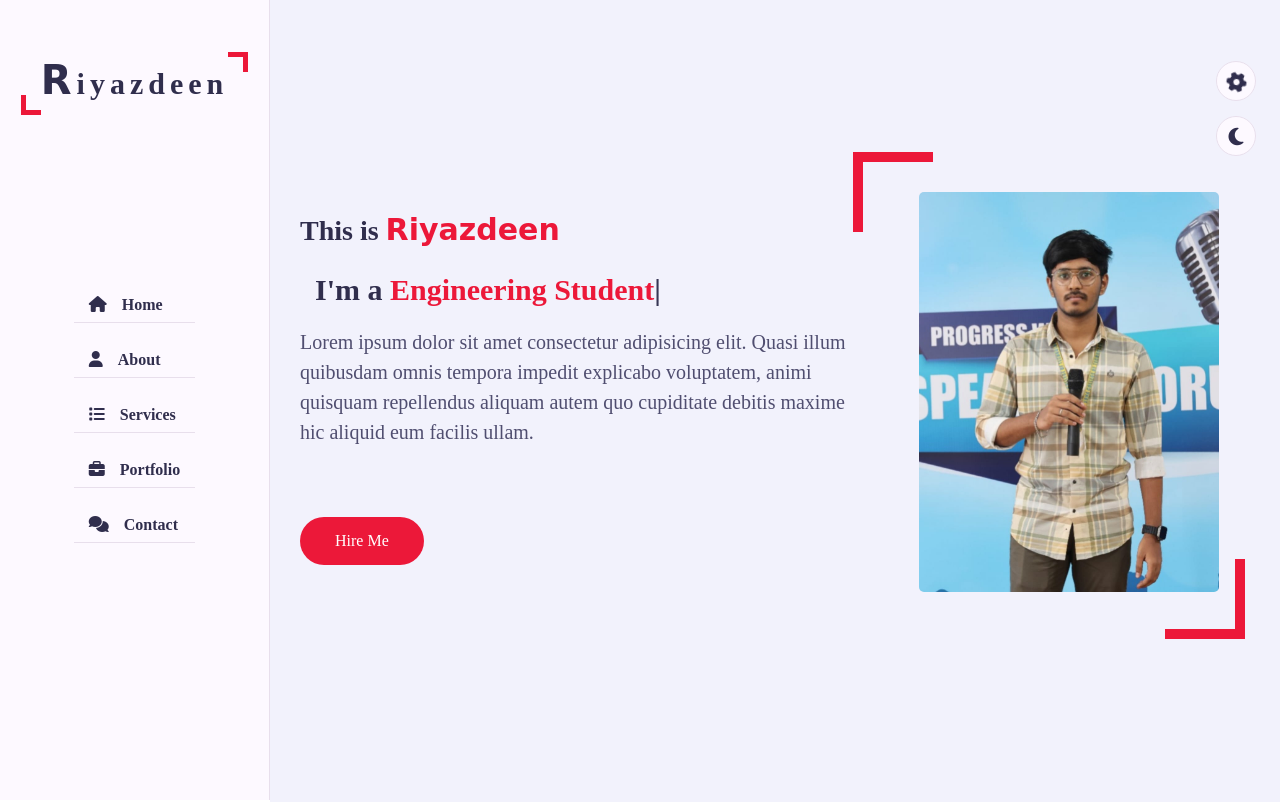
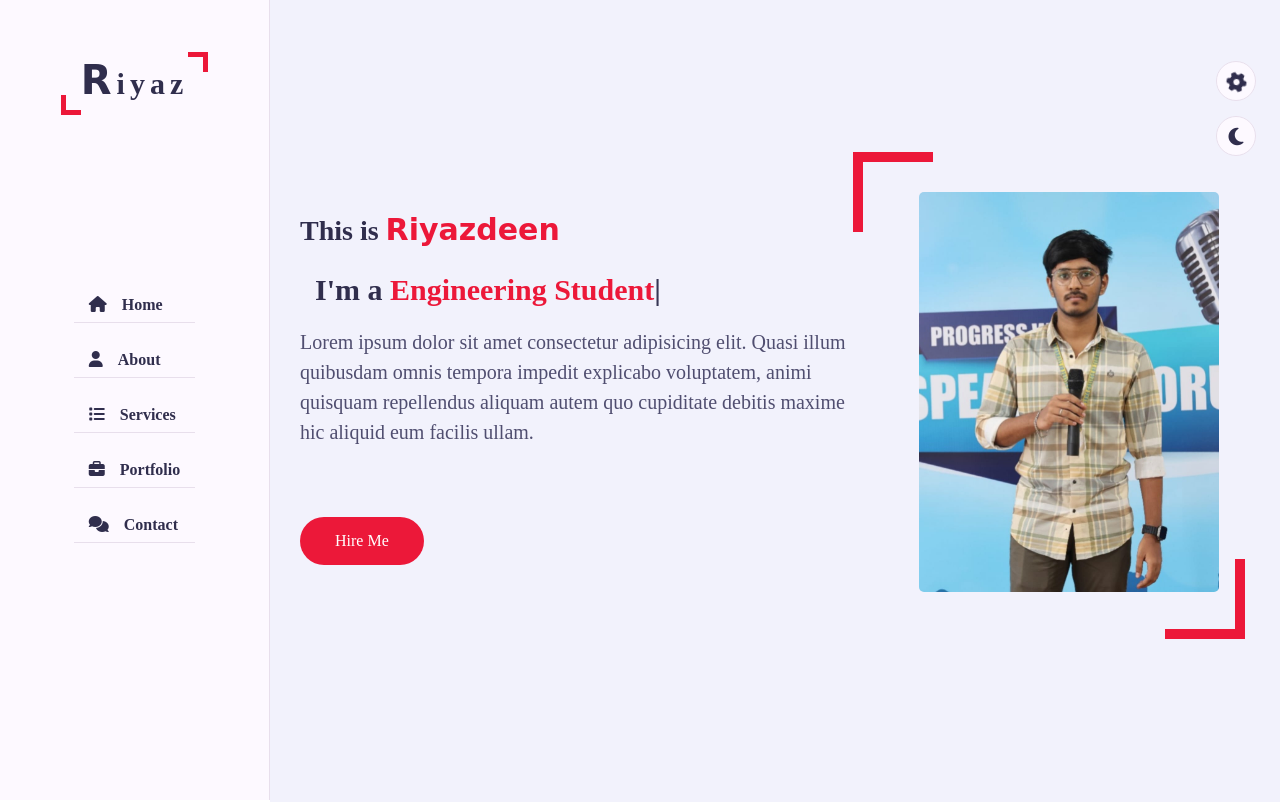
Before and after one commit to riyaz1208/portfolio, a plain HTML site: page index.html in a window 1280 px wide. Shown: the top 802 px of the page. Drawn offline with nearby package versions, Linux system fonts and the light colour scheme; a web font is replaced by a local one.

Commit message:
modified

```diff
--- a/index.html
+++ b/index.html
@@ -19,7 +19,7 @@
     <div class="main-container">
         <div class="aside">
             <div class="logo">
-                <a href="#"><span>R</span>iyazdeen</a>
+                <a href="#"><span>R</span>iyaz</a>
             </div>
             <div class="nav-toggler">
                 <span></span>
```
